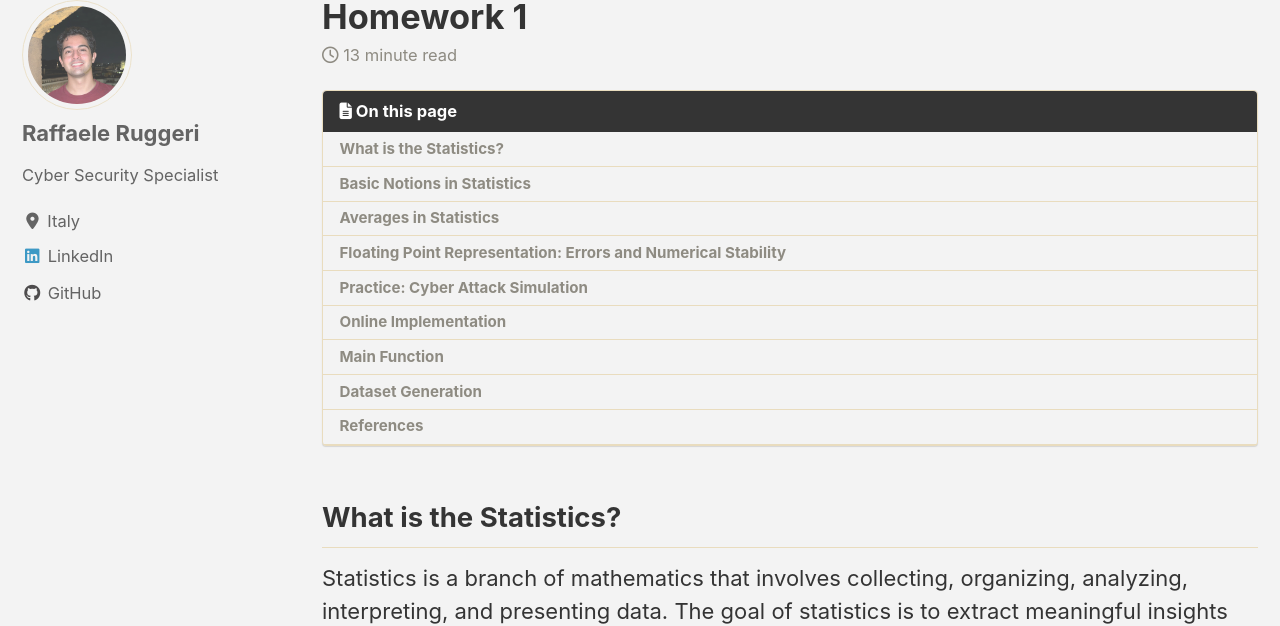
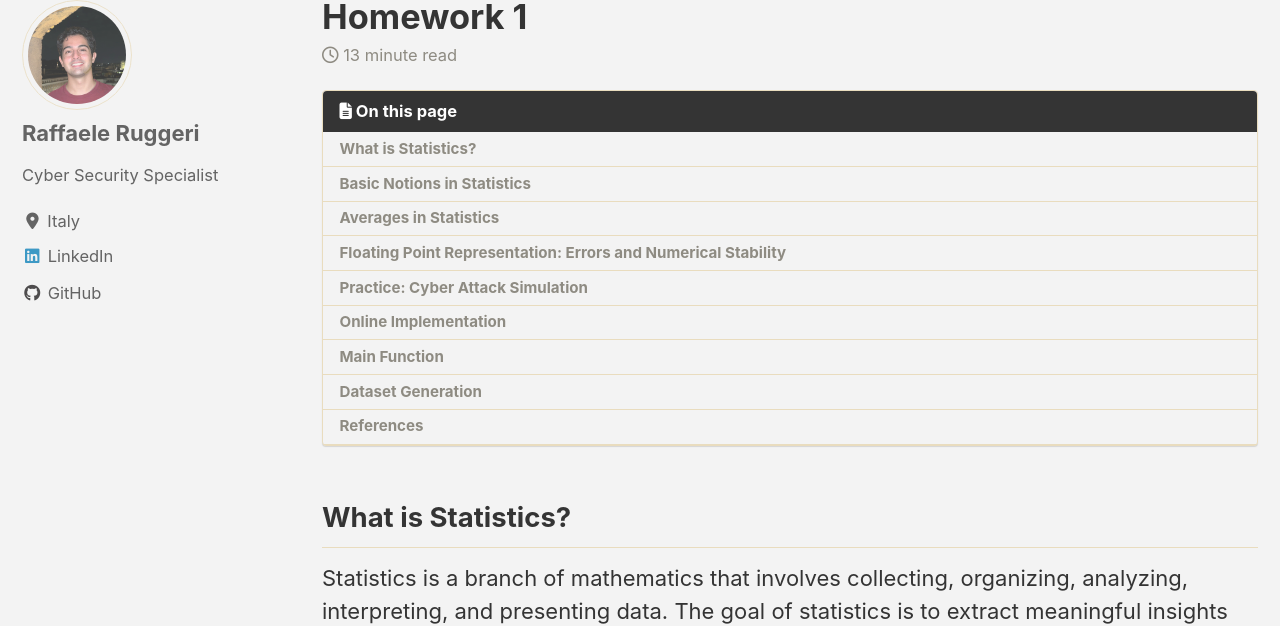
Before and after one commit to Raffo24/raffo24.github.io, a Jekyll site: the page built from _posts/statistics/2022-08-26-hw1.md, in a window 1280 px wide and 900 px high. Shown: the part 111-737 px from the top of the window. Built offline with Jekyll 4.4.1, drawn with Linux system fonts in a browser that asks for light colours; cached includes are drawn as plain includes; nearby versions of some CDN libraries; formulas are drawn with MathJax 3.

Commit message:
Update 2022-08-26-hw1.md

```diff
--- a/_posts/statistics/2022-08-26-hw1.md
+++ b/_posts/statistics/2022-08-26-hw1.md
@@ -10,7 +10,7 @@ categories:
 toc: true
 ---
 
-## What is the Statistics?
+## What is Statistics?
 
 Statistics is a branch of mathematics that involves collecting, organizing, analyzing, interpreting, and presenting data.
 The goal of statistics is to extract meaningful insights and draw valid conclusions from data.
```
